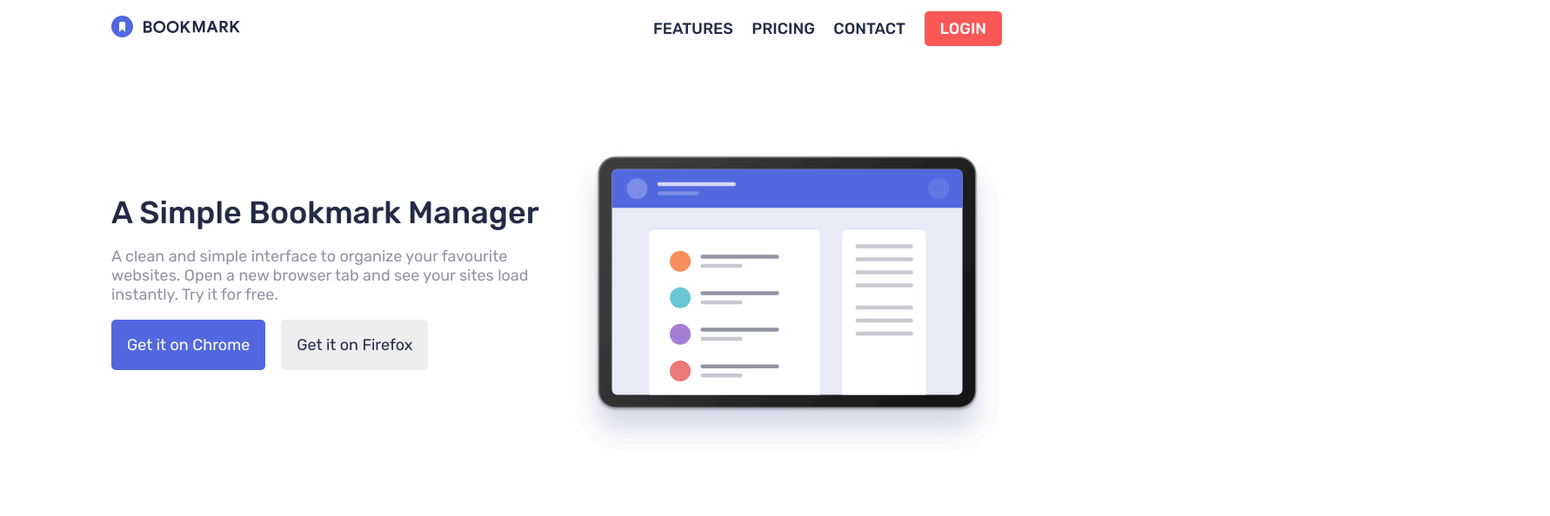
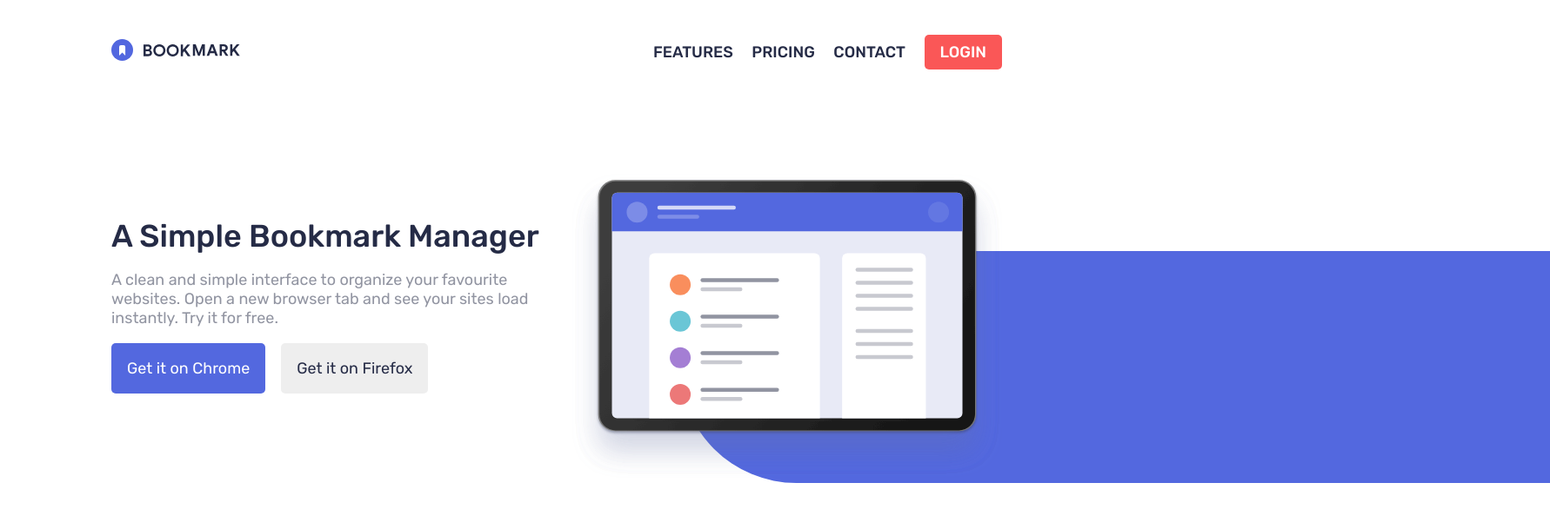
Before and after one commit to soewaiyanag/bookmark-landing-page, a website: page index.html in a window 1280 px wide. Shown: the whole page at 87% size, 1782 px wide, since content can reach past the window. Drawn offline with Linux system fonts and the light colour scheme.

Commit message:
added blue backgound

```diff
--- a/styles/scss/_intro-section.scss
+++ b/styles/scss/_intro-section.scss
@@ -1,33 +1,53 @@
 .intro {
   margin-top: 5rem;
   text-align: center;
+  position: relative;
 
-  position: relative;
   .hero-img-container {
+    position: relative;
     margin-left: auto;
     margin-right: auto;
+
+    &::before {
+      content: "";
+      position: absolute;
+      top: 20%;
+      bottom: -10%;
+      left: 25%;
+      width: 1000px;
+      border-bottom-left-radius: 300px;
+      border-top-left-radius: 300px;
+      background-color: hsl(231, 69%, 60%);
+      z-index: -1;
+    }
+
     .hero-img {
       width: 100%;
       max-width: 400px;
       transform: scale(1.15);
     }
   }
+
   aside {
+    margin-top: 6rem;
     .text-box {
       & > * {
         margin: 1rem 0;
       }
+
       h1 {
         font-size: 2rem;
         font-weight: 500;
         color: hsl(229, 31%, 21%);
       }
+
       p {
         font-size: 1rem;
         font-weight: 400;
         color: hsl(229, 8%, 60%);
       }
     }
+
     .btns {
       display: flex;
       gap: 1rem;
@@ -36,6 +56,7 @@
       .firefox-btn {
         color: hsl(229, 31%, 21%);
         background-color: #eee;
+
         &:hover {
           background-color: transparent;
           outline: hsl(229, 31%, 21%) 2px solid;
@@ -56,14 +77,19 @@
     }
 
     .hero-img-container {
+      &::before {
+        top: 35%;
+      }
+
       .hero-img {
-        flex-shrink: 0;
         max-width: 500px;
         transform: translateY(10%);
       }
     }
 
     aside {
+      margin-top: 0;
+
       align-self: center;
       order: -1;
       text-align: left;
--- a/styles/scss/_nav.scss
+++ b/styles/scss/_nav.scss
@@ -4,7 +4,7 @@ nav {
   display: flex;
   justify-content: space-between;
   align-items: center;
-  margin-top: 1rem;
+  margin-top: 2.5rem;
   gap: 1rem;
 
   .bookmark-logo,
```
Also changed, not shown: styles/css/style.css, 1 other file.
